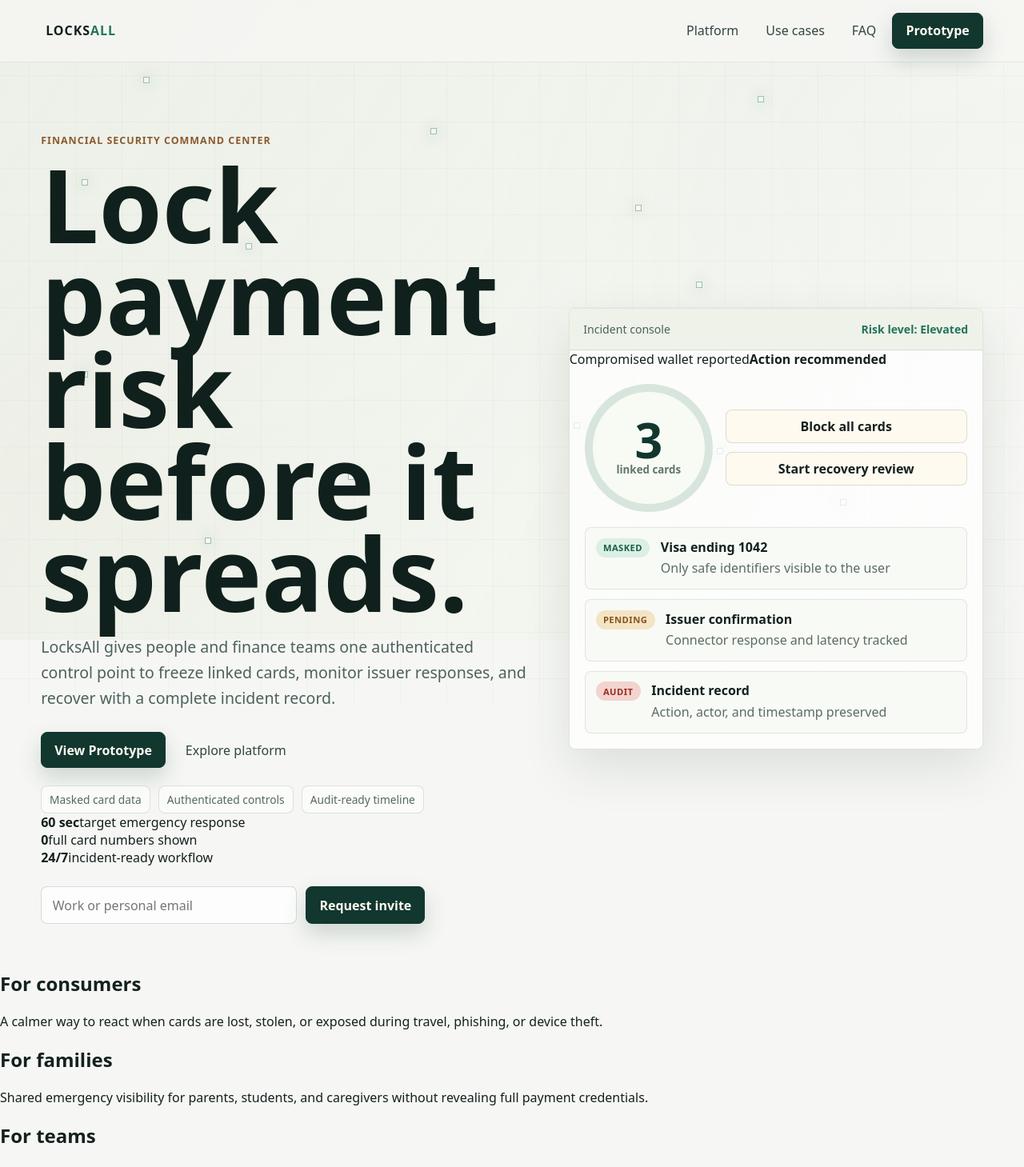
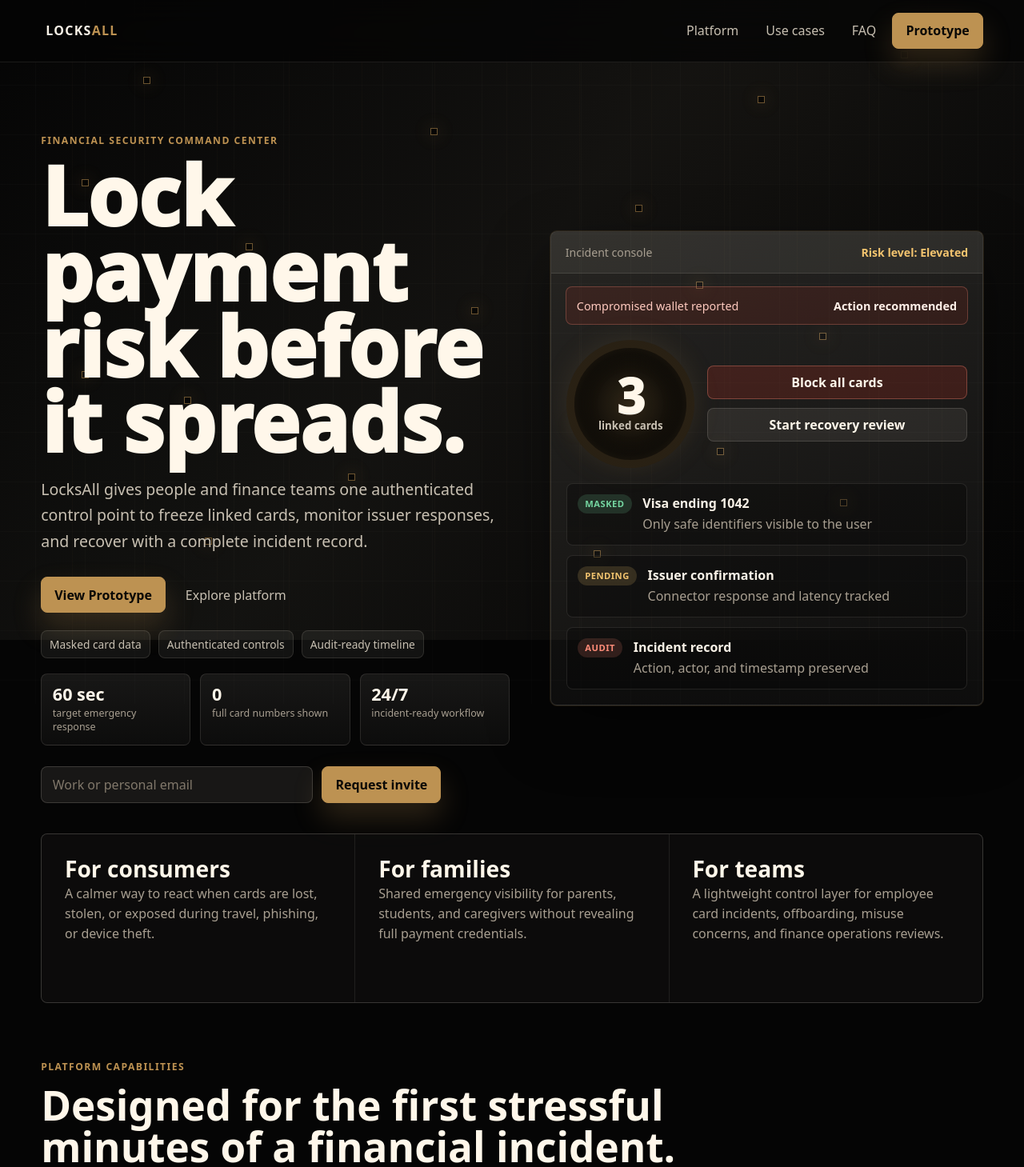
Before and after one commit to yash-rao/locksall, a Next.js app: page / in a window 1280 px wide. Shown: the top 1459 px of the page at 80% size. Built offline with nearby package versions, Linux system fonts and the light colour scheme; no server answers.

Commit message:
Apply premium finance security visual style

```diff
--- a/app/globals.css
+++ b/app/globals.css
@@ -8,6 +8,7 @@
 
 body {
   margin: 0;
+  background: #050505;
 }
 
 button,
@@ -23,8 +24,8 @@
   position: relative;
   min-height: 100vh;
   overflow: hidden;
-  background: #f6f7f4;
-  color: #14211f;
+  background: #050505;
+  color: #f8f1e6;
   font-family: system-ui, -apple-system, BlinkMacSystemFont, "Segoe UI", sans-serif;
 }
 
@@ -39,19 +40,30 @@
   z-index: 0;
   pointer-events: none;
   background:
-    linear-gradient(120deg, rgba(235, 239, 229, 0.86), rgba(246, 247, 244, 0.94)),
-    radial-gradient(circle at 80% 18%, rgba(43, 134, 110, 0.18), transparent 34%),
-    radial-gradient(circle at 12% 84%, rgba(198, 118, 65, 0.14), transparent 32%);
+    linear-gradient(130deg, rgba(5, 5, 5, 0.96), rgba(20, 19, 17, 0.94) 48%, rgba(5, 5, 5, 0.98)),
+    radial-gradient(circle at 76% 16%, rgba(189, 146, 82, 0.18), transparent 30%),
+    radial-gradient(circle at 16% 80%, rgba(41, 121, 88, 0.16), transparent 34%);
 }
 
 .la-bg-grid {
   position: absolute;
   inset: -80px;
-  opacity: 0.45;
+  opacity: 0.34;
   background-image:
-    linear-gradient(rgba(20, 33, 31, 0.06) 1px, transparent 1px),
-    linear-gradient(90deg, rgba(20, 33, 31, 0.06) 1px, transparent 1px);
-  background-size: 58px 58px;
+    linear-gradient(rgba(248, 241, 230, 0.055) 1px, transparent 1px),
+    linear-gradient(90deg, rgba(248, 241, 230, 0.055) 1px, transparent 1px);
+  background-size: 62px 62px;
+}
+
+.la-bg-ledger {
+  position: absolute;
+  inset: 0;
+  opacity: 0.16;
+  background-image: repeating-linear-gradient(
+    90deg,
+    transparent 0 7vw,
+    rgba(189, 146, 82, 0.16) 7vw calc(7vw + 1px)
+  );
 }
 
 .la-bg-signal {
@@ -62,11 +74,11 @@
 
 .la-bg-cell {
   position: absolute;
-  width: 8px;
-  height: 8px;
-  border: 1px solid rgba(36, 116, 91, 0.42);
-  background: rgba(246, 247, 244, 0.76);
-  box-shadow: 0 0 18px rgba(36, 116, 91, 0.28);
+  width: 9px;
+  height: 9px;
+  border: 1px solid rgba(189, 146, 82, 0.56);
+  background: rgba(5, 5, 5, 0.76);
+  box-shadow: 0 0 22px rgba(189, 146, 82, 0.32);
 }
 
 .cell-1 { top: 12%; left: 14%; }
@@ -97,23 +109,23 @@
   align-items: center;
   gap: 1rem;
   padding: 1rem clamp(1rem, 4vw, 3.25rem);
-  background: rgba(246, 247, 244, 0.78);
-  border-bottom: 1px solid rgba(20, 33, 31, 0.08);
-  backdrop-filter: blur(16px);
+  background: rgba(5, 5, 5, 0.74);
+  border-bottom: 1px solid rgba(248, 241, 230, 0.09);
+  backdrop-filter: blur(18px);
 }
 
 .la-logo {
   border: 0;
   background: transparent;
-  color: #13201d;
+  color: #f8f1e6;
   font-size: 1rem;
-  font-weight: 850;
-  letter-spacing: 0.06em;
+  font-weight: 900;
+  letter-spacing: 0.08em;
   text-transform: uppercase;
 }
 
 .la-logo span {
-  color: #24745b;
+  color: #bd9252;
 }
 
 .la-nav-links {
@@ -131,15 +143,16 @@
   border-radius: 8px;
   border: 1px solid transparent;
   background: transparent;
-  color: #314541;
+  color: #c8c0b2;
   padding: 0.55rem 0.8rem;
 }
 
 .la-nav-links button:hover,
 .la-secondary-button:hover,
 .la-footer-button:hover {
-  border-color: rgba(36, 116, 91, 0.3);
-  background: rgba(255, 255, 255, 0.5);
+  border-color: rgba(189, 146, 82, 0.34);
+  background: rgba(248, 241, 230, 0.07);
+  color: #f8f1e6;
 }
 
 .la-nav-links .la-nav-cta,
@@ -147,53 +160,54 @@
 .la-cta-form button {
   min-height: 42px;
   border-radius: 8px;
-  border: 1px solid #12372f;
-  background: #12372f;
-  color: #fffaf0;
+  border: 1px solid #bd9252;
+  background: #bd9252;
+  color: #090806;
   padding: 0.65rem 1rem;
-  font-weight: 750;
-  box-shadow: 0 12px 28px rgba(18, 55, 47, 0.18);
+  font-weight: 850;
+  box-shadow: 0 18px 36px rgba(189, 146, 82, 0.22);
 }
 
 .la-nav-links .la-nav-cta:hover,
 .la-primary-button:hover,
 .la-cta-form button:hover {
-  background: #195143;
+  background: #d6b475;
 }
 
 .la-hero {
   display: grid;
-  grid-template-columns: minmax(0, 1.08fr) minmax(320px, 0.92fr);
+  grid-template-columns: minmax(0, 1.04fr) minmax(320px, 0.96fr);
   align-items: center;
   gap: clamp(1.5rem, 4vw, 4rem);
-  padding: clamp(3rem, 7vw, 5.6rem) clamp(1rem, 4vw, 3.25rem) 2.4rem;
+  padding: clamp(3rem, 7vw, 5.8rem) clamp(1rem, 4vw, 3.25rem) 2.4rem;
   min-height: calc(100vh - 74px);
 }
 
 .la-kicker {
   margin: 0 0 0.8rem;
-  color: #8c5a2f;
-  font-size: 0.78rem;
-  font-weight: 850;
-  letter-spacing: 0.08em;
+  color: #bd9252;
+  font-size: 0.76rem;
+  font-weight: 900;
+  letter-spacing: 0.12em;
   text-transform: uppercase;
 }
 
 .la-hero-inner h1 {
   margin: 0;
-  max-width: 760px;
-  font-size: clamp(3.8rem, 10vw, 8rem);
-  font-weight: 900;
-  line-height: 0.9;
-  color: #10201c;
+  max-width: 860px;
+  font-size: clamp(3.4rem, 8vw, 7.6rem);
+  font-weight: 950;
+  line-height: 0.92;
+  color: #fff7ea;
+  text-wrap: balance;
 }
 
 .la-hero-copy {
-  margin: 1.25rem 0 0;
-  max-width: 620px;
-  color: #4d615d;
+  margin: 1.35rem 0 0;
+  max-width: 680px;
+  color: #c8c0b2;
   font-size: clamp(1rem, 1.6vw, 1.22rem);
-  line-height: 1.65;
+  line-height: 1.68;
 }
 
 .la-hero-actions,
@@ -206,7 +220,7 @@
 }
 
 .la-hero-actions {
-  margin-top: 1.6rem;
+  margin-top: 1.7rem;
 }
 
 .la-hero-meta {
@@ -214,15 +228,45 @@
   display: flex;
   flex-wrap: wrap;
   gap: 0.65rem;
-  color: #566863;
+  color: #c8c0b2;
   font-size: 0.86rem;
 }
 
 .la-hero-meta span {
-  border: 1px solid rgba(20, 33, 31, 0.12);
+  border: 1px solid rgba(248, 241, 230, 0.12);
   border-radius: 8px;
-  background: rgba(255, 255, 255, 0.52);
+  background: rgba(248, 241, 230, 0.06);
   padding: 0.42rem 0.62rem;
+}
+
+.la-trust-strip {
+  display: grid;
+  grid-template-columns: repeat(3, minmax(0, 1fr));
+  gap: 0.75rem;
+  max-width: 660px;
+  margin-top: 1.2rem;
+}
+
+.la-trust-strip div {
+  border: 1px solid rgba(248, 241, 230, 0.11);
+  border-radius: 8px;
+  background: linear-gradient(180deg, rgba(248, 241, 230, 0.08), rgba(248, 241, 230, 0.035));
+  padding: 0.85rem;
+}
+
+.la-trust-strip strong {
+  display: block;
+  color: #fff7ea;
+  font-size: 1.35rem;
+  line-height: 1;
+}
+
+.la-trust-strip span {
+  display: block;
+  margin-top: 0.35rem;
+  color: #a89f91;
+  font-size: 0.78rem;
+  line-height: 1.35;
 }
 
 .la-cta-form {
@@ -234,47 +278,53 @@
 
 .la-cta-form input {
   min-height: 42px;
-  width: min(100%, 320px);
+  width: min(100%, 340px);
   border-radius: 8px;
-  border: 1px solid rgba(20, 33, 31, 0.16);
-  background: rgba(255, 255, 255, 0.76);
-  color: #14211f;
+  border: 1px solid rgba(248, 241, 230, 0.16);
+  background: rgba(248, 241, 230, 0.08);
+  color: #fff7ea;
   padding: 0.7rem 0.85rem;
   outline: none;
 }
 
+.la-cta-form input::placeholder {
+  color: #81786b;
+}
+
 .la-cta-form input:focus {
-  border-color: #24745b;
-  box-shadow: 0 0 0 3px rgba(36, 116, 91, 0.14);
+  border-color: #bd9252;
+  box-shadow: 0 0 0 3px rgba(189, 146, 82, 0.16);
 }
 
 .la-cta-thanks,
 .la-cta-error {
   margin: 0.8rem 0 0;
-  font-weight: 700;
+  font-weight: 750;
 }
 
 .la-cta-thanks {
-  color: #24745b;
+  color: #75d6a1;
 }
 
 .la-cta-error {
-  color: #b33a2b;
+  color: #ff8c79;
 }
 
 .la-hero-card,
 .la-feature-card,
 .la-faq-item,
 .la-tab-panel,
-.la-prototype-panel {
-  border: 1px solid rgba(20, 33, 31, 0.12);
+.la-prototype-panel,
+.la-workflow-card {
+  border: 1px solid rgba(248, 241, 230, 0.12);
   border-radius: 8px;
-  background: rgba(255, 255, 255, 0.72);
-  box-shadow: 0 24px 60px rgba(43, 55, 50, 0.12);
+  background: linear-gradient(180deg, rgba(248, 241, 230, 0.085), rgba(248, 241, 230, 0.04));
+  box-shadow: 0 28px 80px rgba(0, 0, 0, 0.34);
 }
 
 .la-hero-card {
   overflow: hidden;
+  outline: 1px solid rgba(189, 146, 82, 0.14);
 }
 
 .la-hero-card-header {
@@ -282,14 +332,31 @@
   justify-content: space-between;
   gap: 1rem;
   padding: 1rem 1.1rem;
-  border-bottom: 1px solid rgba(20, 33, 31, 0.1);
-  background: #eef2e9;
-  color: #4d615d;
+  border-bottom: 1px solid rgba(248, 241, 230, 0.1);
+  background: rgba(248, 241, 230, 0.06);
+  color: #a89f91;
   font-size: 0.88rem;
 }
 
 .la-hero-card-header strong {
-  color: #24745b;
+  color: #f3c46f;
+}
+
+.la-risk-banner {
+  display: flex;
+  justify-content: space-between;
+  gap: 1rem;
+  margin: 1rem 1.1rem 0;
+  border: 1px solid rgba(255, 140, 121, 0.28);
+  border-radius: 8px;
+  background: rgba(154, 44, 34, 0.18);
+  color: #ffcabf;
+  padding: 0.82rem;
+  font-size: 0.9rem;
+}
+
+.la-risk-banner strong {
+  color: #fff0e8;
 }
 
 .la-lock-panel {
@@ -303,23 +370,26 @@
 .la-lock-dial {
   aspect-ratio: 1;
   border-radius: 999px;
-  border: 10px solid #d8e5dc;
+  border: 10px solid rgba(189, 146, 82, 0.18);
   display: grid;
   place-items: center;
   align-content: center;
-  background: #f8faf4;
+  background:
+    radial-gradient(circle at center, rgba(189, 146, 82, 0.22), rgba(5, 5, 5, 0.1) 64%),
+    #090806;
+  box-shadow: inset 0 0 30px rgba(189, 146, 82, 0.14), 0 0 36px rgba(189, 146, 82, 0.12);
 }
 
 .la-lock-dial span {
   font-size: 3.8rem;
   line-height: 0.9;
-  font-weight: 900;
-  color: #12372f;
+  font-weight: 950;
+  color: #fff7ea;
 }
 
 .la-lock-dial small {
-  color: #62756f;
-  font-weight: 700;
+  color: #c8c0b2;
+  font-weight: 750;
 }
 
 .la-lock-actions {
@@ -329,11 +399,16 @@
 .la-lock-actions button {
   width: 100%;
   min-height: 42px;
-  border: 1px solid rgba(20, 33, 31, 0.14);
+  border: 1px solid rgba(248, 241, 230, 0.14);
   border-radius: 8px;
-  background: #fffaf0;
-  color: #14211f;
-  font-weight: 750;
+  background: rgba(248, 241, 230, 0.08);
+  color: #fff7ea;
+  font-weight: 800;
+}
+
+.la-lock-actions button:first-child {
+  border-color: rgba(255, 140, 121, 0.34);
+  background: rgba(154, 44, 34, 0.28);
 }
 
 .la-hero-events {
@@ -347,9 +422,9 @@
   grid-template-columns: auto 1fr;
   gap: 0.85rem;
   align-items: start;
-  border: 1px solid rgba(20, 33, 31, 0.1);
+  border: 1px solid rgba(248, 241, 230, 0.1);
   border-radius: 8px;
-  background: rgba(248, 250, 244, 0.88);
+  background: rgba(5, 5, 5, 0.32);
   padding: 0.8rem;
 }
 
@@ -357,14 +432,18 @@
 .la-feature-card p,
 .la-section-subtitle,
 .la-footer-text,
-.la-prototype-muted {
-  color: #5b6c67;
+.la-prototype-muted,
+.la-business-band p,
+.la-workflow-card p {
+  color: #a89f91;
   line-height: 1.55;
 }
 
 .la-hero-event p,
 .la-feature-card p,
-.la-footer-text {
+.la-footer-text,
+.la-business-band p,
+.la-workflow-card p {
   margin: 0.22rem 0 0;
 }
 
@@ -376,43 +455,68 @@
   border-radius: 999px;
   padding: 0.2rem 0.58rem;
   font-size: 0.7rem;
-  font-weight: 850;
+  font-weight: 900;
   letter-spacing: 0.04em;
 }
 
 .pill-green {
-  background: #dcefe5;
-  color: #176047;
+  background: rgba(117, 214, 161, 0.16);
+  color: #75d6a1;
 }
 
 .pill-amber {
-  background: #f4e4c6;
-  color: #87551a;
+  background: rgba(243, 196, 111, 0.16);
+  color: #f3c46f;
 }
 
 .pill-red {
-  background: #f3d3cd;
-  color: #9a2c22;
+  background: rgba(255, 140, 121, 0.16);
+  color: #ff8c79;
+}
+
+.la-business-band {
+  display: grid;
+  grid-template-columns: repeat(3, minmax(0, 1fr));
+  gap: 1px;
+  margin: 0 clamp(1rem, 4vw, 3.25rem);
+  border: 1px solid rgba(248, 241, 230, 0.11);
+  border-radius: 8px;
+  overflow: hidden;
+  background: rgba(248, 241, 230, 0.11);
+}
+
+.la-business-band article {
+  min-height: 210px;
+  background: rgba(5, 5, 5, 0.72);
+  padding: clamp(1.15rem, 2.5vw, 1.8rem);
+}
+
+.la-business-band h2 {
+  margin: 0;
+  color: #fff7ea;
+  font-size: clamp(1.45rem, 2.2vw, 2rem);
+  line-height: 1.05;
 }
 
 .la-section {
-  padding: 3.7rem clamp(1rem, 4vw, 3.25rem);
+  padding: 4.4rem clamp(1rem, 4vw, 3.25rem);
 }
 
 .la-section-heading {
-  max-width: 760px;
+  max-width: 820px;
 }
 
 .la-section h2 {
   margin: 0;
-  color: #14211f;
-  font-size: clamp(2rem, 4vw, 3.4rem);
+  color: #fff7ea;
+  font-size: clamp(2rem, 4vw, 3.65rem);
   line-height: 1.02;
+  text-wrap: balance;
 }
 
 .la-section-subtitle {
-  max-width: 640px;
-  margin: 0.8rem 0 0;
+  max-width: 700px;
+  margin: 0.9rem 0 0;
 }
 
 .la-features-grid {
@@ -423,20 +527,46 @@
 }
 
 .la-feature-card {
+  min-height: 210px;
   padding: 1.15rem;
 }
 
-.la-feature-card span {
-  color: #8c5a2f;
+.la-feature-card span,
+.la-workflow-card span {
+  color: #bd9252;
   font-size: 0.76rem;
-  font-weight: 850;
+  font-weight: 900;
   text-transform: uppercase;
-  letter-spacing: 0.06em;
+  letter-spacing: 0.08em;
 }
 
 .la-feature-card h3 {
   margin: 0.75rem 0 0;
+  color: #fff7ea;
   font-size: 1.1rem;
+}
+
+.la-workflow-section {
+  border-top: 1px solid rgba(248, 241, 230, 0.08);
+  border-bottom: 1px solid rgba(248, 241, 230, 0.08);
+  background: rgba(248, 241, 230, 0.035);
+}
+
+.la-workflow-grid {
+  display: grid;
+  grid-template-columns: repeat(4, minmax(0, 1fr));
+  gap: 1rem;
+  margin-top: 1.7rem;
+}
+
+.la-workflow-card {
+  min-height: 180px;
+  padding: 1.1rem;
+}
+
+.la-workflow-card p {
+  margin-top: 1.2rem;
+  font-weight: 700;
 }
 
 .la-tabs {
@@ -445,9 +575,9 @@
   gap: 0.35rem;
   margin-top: 1.5rem;
   padding: 0.35rem;
-  border: 1px solid rgba(20, 33, 31, 0.12);
+  border: 1px solid rgba(248, 241, 230, 0.12);
   border-radius: 8px;
-  background: rgba(255, 255, 255, 0.6);
+  background: rgba(248, 241, 230, 0.06);
 }
 
 .la-tab {
@@ -455,37 +585,38 @@
   border: 0;
   border-radius: 6px;
   background: transparent;
-  color: #4d615d;
+  color: #c8c0b2;
   padding: 0.5rem 0.75rem;
-  font-weight: 750;
+  font-weight: 800;
 }
 
 .la-tab.active {
-  background: #12372f;
-  color: #fffaf0;
+  background: #bd9252;
+  color: #090806;
 }
 
 .la-tab-panel {
   margin-top: 1rem;
-  max-width: 760px;
+  max-width: 780px;
   padding: 1.15rem;
 }
 
 .la-tab-panel h3 {
   margin: 0 0 0.8rem;
+  color: #fff7ea;
 }
 
 .la-tab-panel ul {
   margin: 0;
   padding-left: 1.15rem;
-  color: #4d615d;
+  color: #c8c0b2;
   line-height: 1.75;
 }
 
 .la-faq-list {
   display: grid;
   gap: 0.65rem;
-  max-width: 780px;
+  max-width: 820px;
   margin-top: 1.4rem;
 }
 
@@ -494,7 +625,7 @@
 }
 
 .la-faq-item.open {
-  border-color: rgba(36, 116, 91, 0.42);
+  border-color: rgba(189, 146, 82, 0.46);
 }
 
 .la-faq-question {
@@ -505,26 +636,26 @@
   gap: 1rem;
   border: 0;
   background: transparent;
-  color: #14211f;
+  color: #fff7ea;
   padding: 1rem;
   text-align: left;
-  font-weight: 800;
+  font-weight: 850;
 }
 
 .la-faq-question strong {
   font-size: 1.25rem;
-  color: #24745b;
+  color: #bd9252;
 }
 
 .la-faq-answer {
   margin: 0;
   padding: 0 1rem 1rem;
-  color: #5b6c67;
+  color: #a89f91;
   line-height: 1.55;
 }
 
 .la-prototype-panel {
-  margin-top: 1.5rem;
+  margin: 1.5rem clamp(1rem, 4vw, 3.25rem) 0;
   padding: 1rem;
 }
 
@@ -548,7 +679,7 @@
   border-radius: 8px;
   padding: 0.65rem 0.9rem;
   border: 1px solid transparent;
-  color: #fffaf0;
+  color: #fff7ea;
   font-weight: 850;
 }
 
@@ -567,9 +698,9 @@
 }
 
 .la-prototype-column {
-  border: 1px solid rgba(20, 33, 31, 0.1);
+  border: 1px solid rgba(248, 241, 230, 0.1);
   border-radius: 8px;
-  background: rgba(248, 250, 244, 0.82);
+  background: rgba(5, 5, 5, 0.42);
   padding: 1rem;
   min-width: 0;
 }
@@ -582,9 +713,9 @@
 
 .la-card-row,
 .la-audit-row {
-  border: 1px solid rgba(20, 33, 31, 0.1);
+  border: 1px solid rgba(248, 241, 230, 0.1);
   border-radius: 8px;
-  background: rgba(255, 255, 255, 0.72);
+  background: rgba(248, 241, 230, 0.06);
   padding: 0.85rem;
 }
 
@@ -606,7 +737,7 @@
 
 .la-audit-row time {
   display: block;
-  color: #6a7b75;
+  color: #81786b;
   font-size: 0.78rem;
   margin-bottom: 0.3rem;
 }
@@ -616,14 +747,16 @@
   justify-content: space-between;
   align-items: center;
   gap: 1rem;
-  border-top: 1px solid rgba(20, 33, 31, 0.1);
+  border-top: 1px solid rgba(248, 241, 230, 0.1);
   padding: 1.4rem clamp(1rem, 4vw, 3.25rem);
-  background: rgba(238, 242, 233, 0.86);
+  background: rgba(5, 5, 5, 0.86);
 }
 
 @media (max-width: 980px) {
   .la-hero,
-  .la-prototype-grid {
+  .la-prototype-grid,
+  .la-business-band,
+  .la-workflow-grid {
     grid-template-columns: 1fr;
   }
 
@@ -655,8 +788,13 @@
   }
 
   .la-lock-panel,
-  .la-features-grid {
+  .la-features-grid,
+  .la-trust-strip {
     grid-template-columns: 1fr;
+  }
+
+  .la-risk-banner {
+    flex-direction: column;
   }
 
   .la-lock-dial {
```
